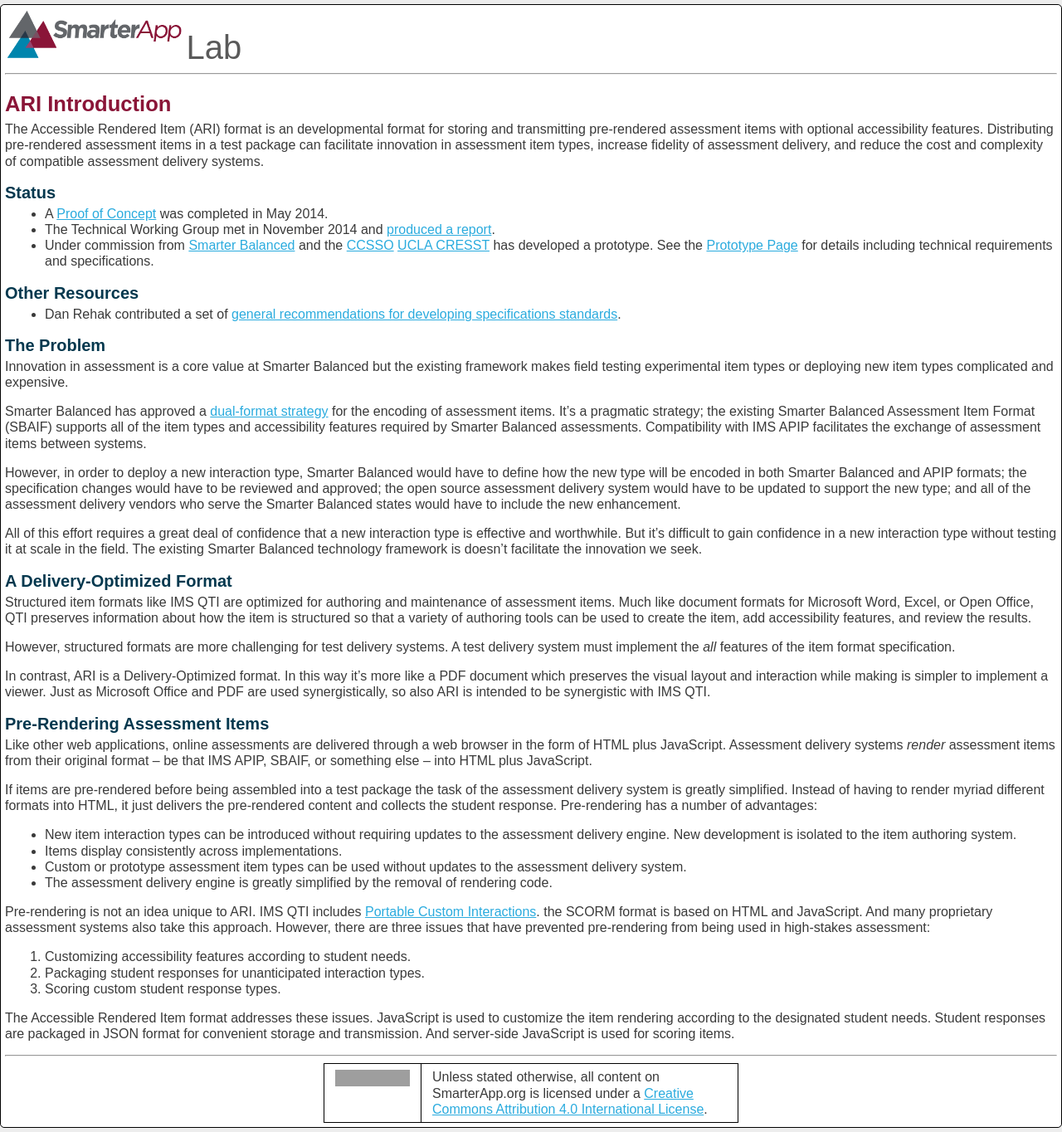
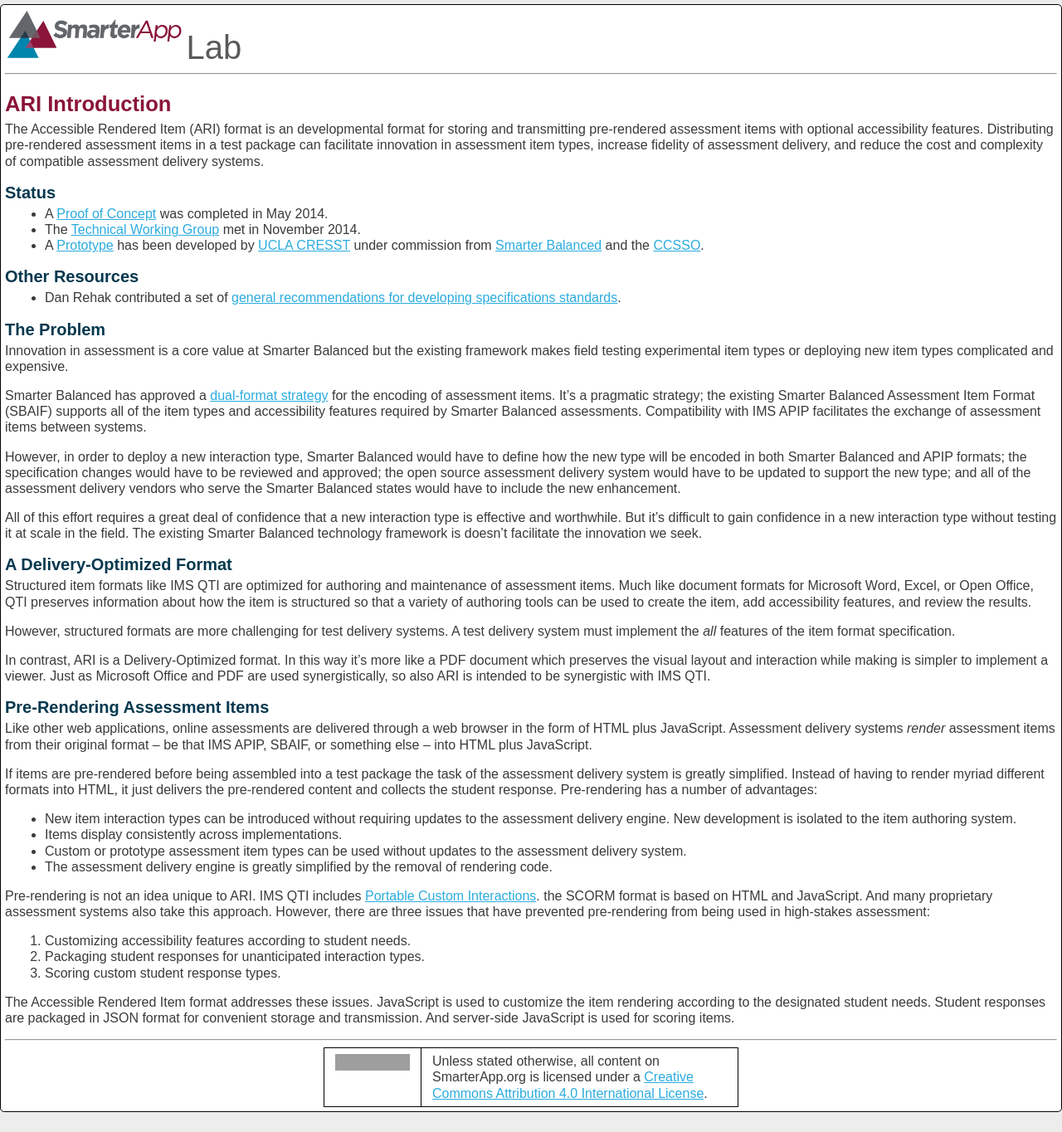
Before and after one commit to SmarterApp/ARI, a Jekyll site: the page built from index.md, in a window 1280 px wide. Shown: the whole page at 83% size. Built offline with Jekyll 4.4.1, drawn with Linux system fonts in a browser that asks for light colours; grey boxes are pictures that could not be loaded.

Commit message:
Link fixes

```diff
--- a/index.md
+++ b/index.md
@@ -11,8 +11,8 @@ The Accessible Rendered Item (ARI) format is an developmental format for storing
 ## Status
 
  * A [Proof of Concept](ProofOfConcept) was completed in May 2014.
- * The Technical Working Group met in November 2014 and [produced a report](2014-11-13_ARI_Technical_Working_Group_Report.pdf).
- * Under commission from [Smarter Balanced](http://www.smarterbalanced.org) and the [CCSSO](http://ccsso.org/) [UCLA CRESST](http://www.cse.ucla.edu/) has developed a prototype. See the [Prototype Page](Prototype) for details including technical requirements and specifications.
+ * The [Technical Working Group](2014-11-13_ARI_Technical_Working_Group_Report.pdf) met in November 2014.
+ * A [Prototype](Prototype) has been developed by [UCLA CRESST](http://www.cse.ucla.edu/) under commission from [Smarter Balanced](http://www.smarterbalanced.org) and the [CCSSO](http://ccsso.org/).
 
 ## Other Resources
  * Dan Rehak contributed a set of [general recommendations for developing specifications standards](DevelopingSpecificationsForTheAccessibleRenderingItemFormat.pdf).
```
Also changed, not shown: Prototype/index.md (+1 -1 lines).
